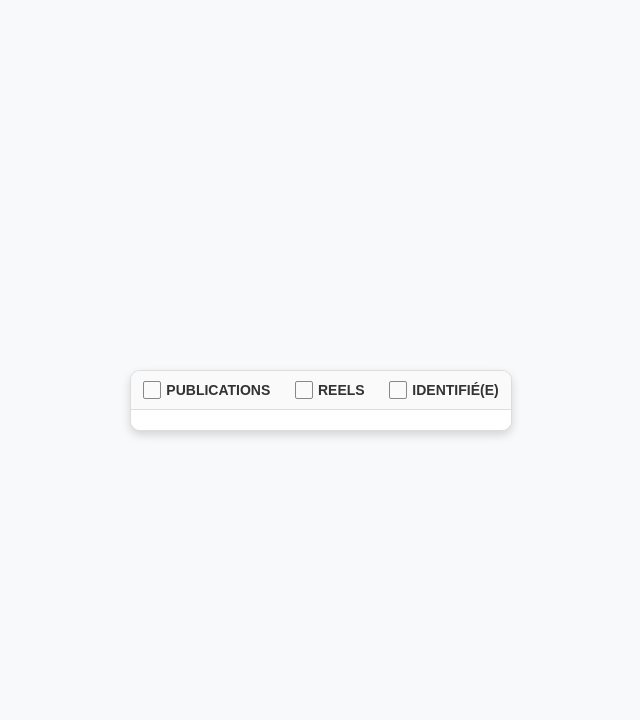
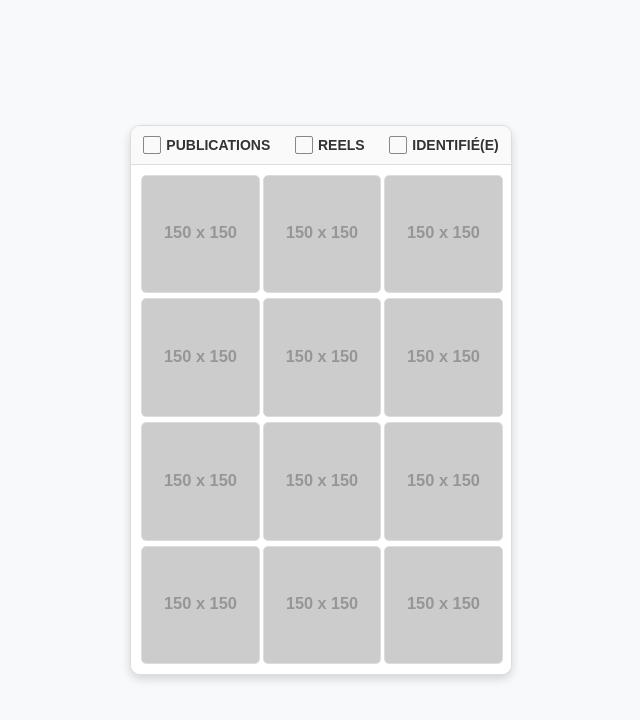
Before and after one commit to Lourna78/Instagram-Grid-Widget, a plain HTML site: page index.html in a window 1280 px wide. Shown: the whole page, without its empty margins (319-959 px from the left). Drawn offline with Linux system fonts and the light colour scheme; placeholder pictures from the web are drawn by us.

Commit message:
Update index.html

```diff
--- a/index.html
+++ b/index.html
@@ -70,7 +70,7 @@
     /* Conteneur de la grille */
     .grid-container {
       display: grid;
-      grid-template-columns: repeat(3, 1fr);
+      grid-template-columns: repeat(3, 1fr); /* 3 colonnes */
       gap: 5px; /* Espacement entre les images */
       padding: 10px;
       background-color: #ffffff;
@@ -115,7 +115,7 @@
   </div>
 
   <script>
-    // Tableau d'exemple d'URLs des images
+    // Tableau d'exemple d'URLs des images (12 images maintenant)
     const imageUrls = [
       "https://via.placeholder.com/150",
       "https://via.placeholder.com/150",
@@ -125,9 +125,9 @@
       "https://via.placeholder.com/150",
       "https://via.placeholder.com/150",
       "https://via.placeholder.com/150",
-      "https://via.placeholder.com/150"
-      "https://via.placeholder.com/150"
-      "https://via.placeholder.com/150"
+      "https://via.placeholder.com/150",
+      "https://via.placeholder.com/150",
+      "https://via.placeholder.com/150",
       "https://via.placeholder.com/150"
     ];
 
```
